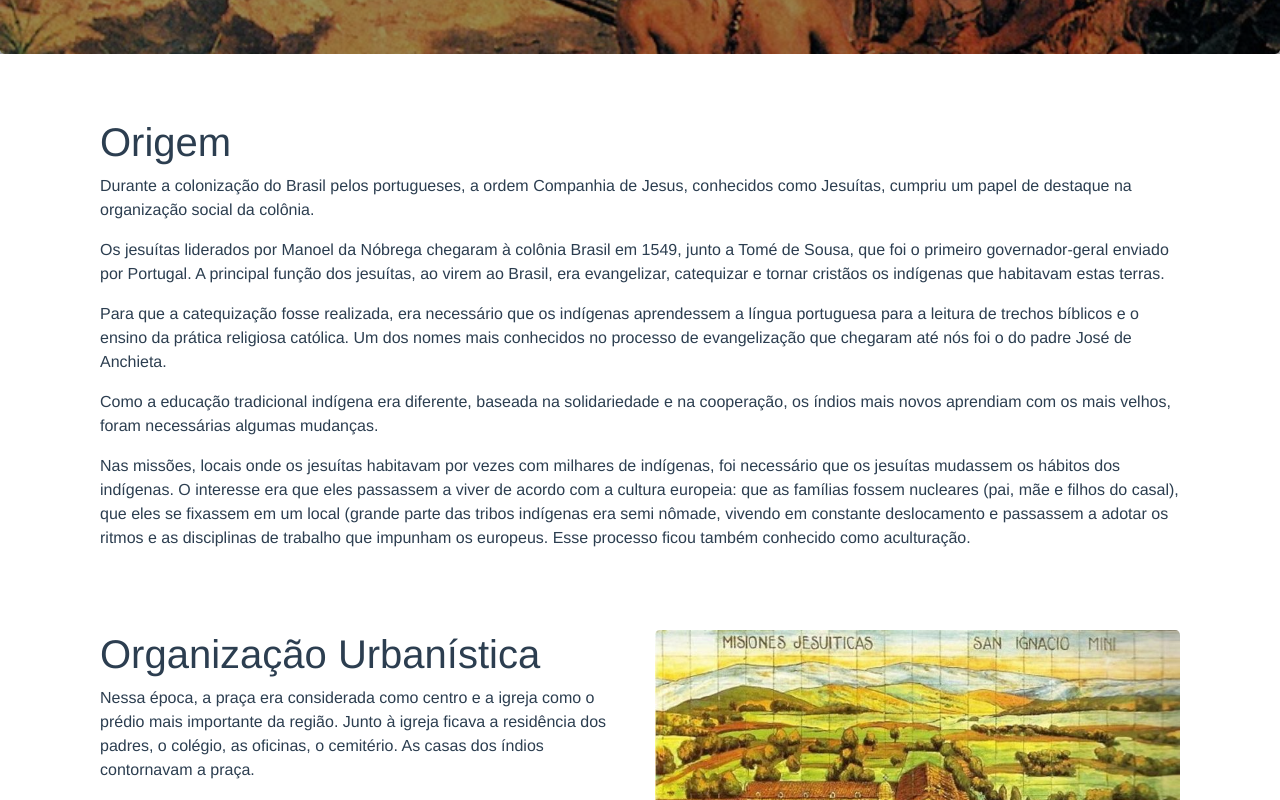
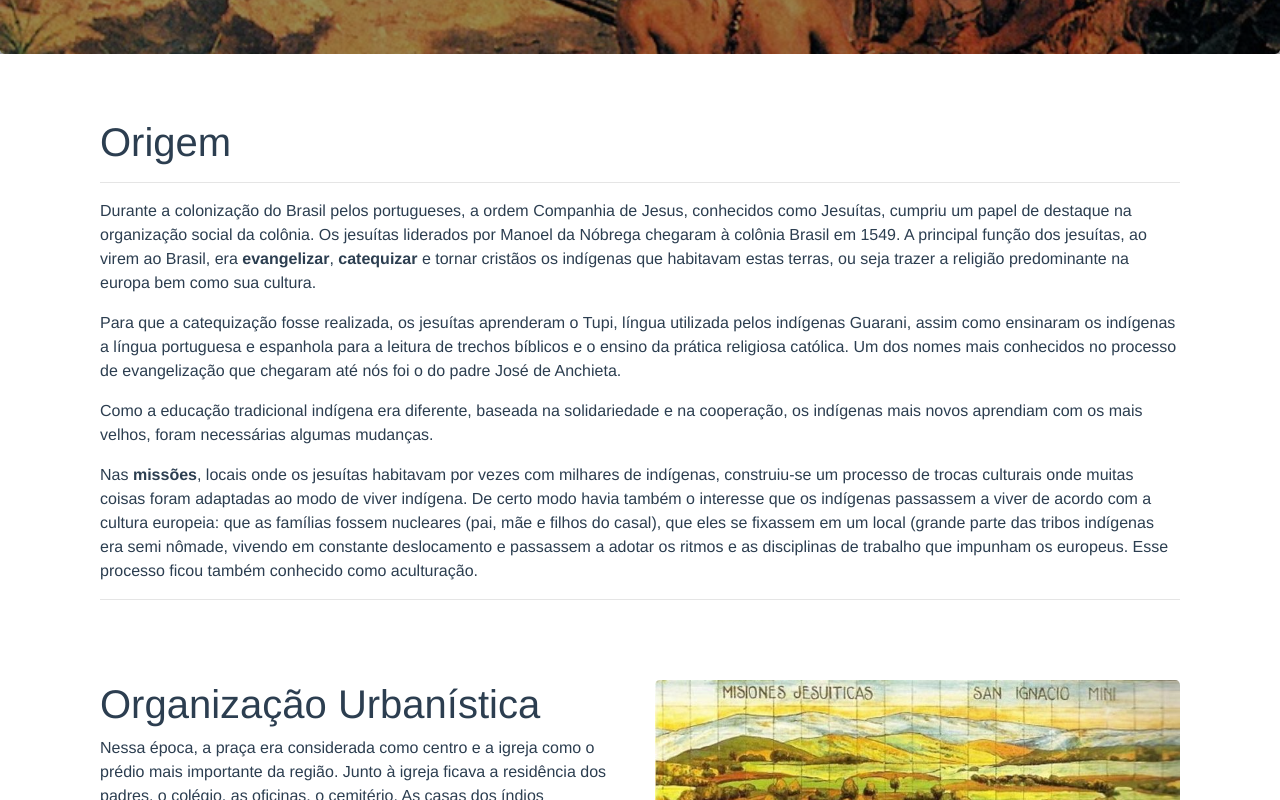
Before and after one commit to MacPardo/hfs, a Vue app: page / in a window 1280 px wide. Shown: the part 506-1306 px from the top of the page. Built offline with nearby package versions, Linux system fonts and the light colour scheme.

Commit message:
Update Origem.vue

```diff
--- a/src/components/Origem.vue
+++ b/src/components/Origem.vue
@@ -3,11 +3,31 @@
     <div class="row">
       <div class="col-lg-12">
         <h1>Origem</h1>
-        <p>Durante a colonização do Brasil pelos portugueses, a ordem Companhia de Jesus, conhecidos como Jesuítas, cumpriu um papel de destaque na organização social da colônia.</p>
-        <p>Os jesuítas liderados por Manoel da Nóbrega chegaram à colônia Brasil em 1549, junto a Tomé de Sousa, que foi o primeiro governador-geral enviado por Portugal. A principal função dos jesuítas, ao virem ao Brasil, era evangelizar, catequizar e tornar cristãos os indígenas que habitavam estas terras.</p>
-        <p>Para que a catequização fosse realizada, era necessário que os indígenas aprendessem a língua portuguesa para a leitura de trechos bíblicos e o ensino da prática religiosa católica. Um dos nomes mais conhecidos no processo de evangelização que chegaram até nós foi o do padre José de Anchieta.</p>
-        <p>Como a educação tradicional indígena era diferente, baseada na solidariedade e na cooperação, os índios mais novos aprendiam com os mais velhos, foram necessárias algumas mudanças.</p>
-        <p>Nas missões, locais onde os jesuítas habitavam por vezes com milhares de indígenas, foi necessário que os jesuítas mudassem os hábitos dos indígenas. O interesse era que eles passassem a viver de acordo com a cultura europeia: que as famílias fossem nucleares (pai, mãe e filhos do casal), que eles se fixassem em um local (grande parte das tribos indígenas era semi nômade, vivendo em constante deslocamento e passassem a adotar os ritmos e as disciplinas de trabalho que impunham os europeus. Esse processo ficou também conhecido como aculturação.</p>
+        <hr />
+      <p>Durante a colonização do Brasil pelos portugueses, a ordem Companhia de Jesus,
+        conhecidos como Jesuítas, cumpriu um papel de destaque na organização social da colônia.
+        Os jesuítas liderados por Manoel da Nóbrega chegaram à colônia Brasil em 1549. A principal
+        função dos jesuítas, ao virem ao Brasil, era <b>evangelizar</b>, <b>catequizar</b> e tornar cristãos os
+        indígenas que habitavam estas terras, ou seja trazer a religião predominante na europa bem como sua cultura.</p>
+      <p>Para que a catequização fosse realizada, os jesuítas aprenderam o Tupi,
+        língua utilizada pelos indígenas Guarani, assim como ensinaram os indígenas a
+        língua portuguesa e espanhola para a leitura de trechos bíblicos e o ensino da prática religiosa
+        católica. Um dos nomes mais conhecidos no processo de evangelização que
+      chegaram até nós foi o do padre José de Anchieta.</p>
+      <p>Como a educação tradicional indígena era diferente, baseada na solidariedade e na
+        cooperação, os indígenas mais novos aprendiam com os mais velhos, foram necessárias
+        algumas mudanças.</p>
+      <p>Nas <b>missões</b>, locais onde os jesuítas habitavam por vezes com milhares de
+        indígenas, construiu-se um processo de trocas culturais onde muitas coisas foram
+        adaptadas ao modo de viver indígena. De certo modo havia também o interesse que
+        os indígenas passassem a viver de acordo com a cultura europeia: que as famílias
+        fossem nucleares
+        (pai, mãe e filhos do casal), que eles se fixassem em um local (grande parte das tribos
+        indígenas era semi nômade, vivendo em constante deslocamento e passassem a adotar os
+        ritmos e as disciplinas de trabalho que impunham os europeus. Esse processo ficou também
+        conhecido como aculturação.</p>
+
+      <hr />
       </div>
     </div>
   </div>
```
